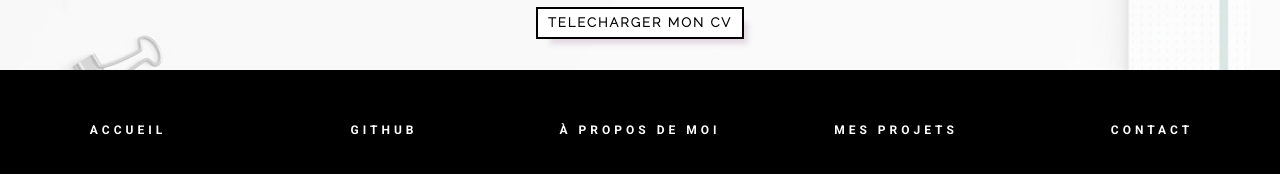
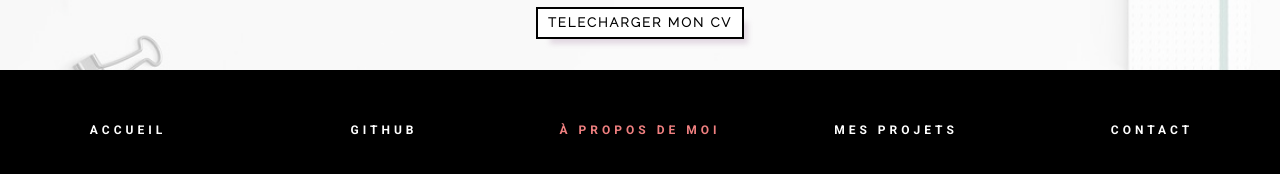
Before and after one commit to dkm94/Portfolio, a React (Create React App) app: page /AboutMe in a window 1280 px wide. Shown: the part 610-784 px from the top of the page. Built offline with nearby package versions, Linux system fonts and the light colour scheme; a web font is replaced by a local one.

Commit message:
css changes on navbar

```diff
--- a/src/App.css
+++ b/src/App.css
@@ -21,6 +21,10 @@ h3 {
     display: none
 }
 
+a.current {
+    color: lightcoral;
+}
+
 .liens-navigation-burger {
     display: none
 }
@@ -37,13 +41,10 @@ h3 {
     align-items: center;
 }
 
-ul.liens-navigation li {
+.linkStyle {
     margin: 0;
     display: flex;
-    height: 100%;
-    width: 20vw;
     text-align: center;
-    color: #555;
     transition: background-color 0.5s 0.2s ease, color 0.3s ease;
     cursor: pointer;
     font-size: 12px;
@@ -52,13 +53,17 @@ ul.liens-navigation li {
     font-weight: 800;
     align-items: center;
     justify-content: center;
+    height: 100%;
+    width: 100%;
+    color: #FFF;
+    text-decoration: none;
 }
 
-ul.liens-navigation li:hover {
+.linkStyle:hover {
     background-color: grey;
 }
 
-ul.liens-navigation li a {
+.linkStyle a {
     height: 100%;
     width: 100%;
     justify-content: center;
--- a/src/Components/Navbar.js
+++ b/src/Components/Navbar.js
@@ -1,5 +1,5 @@
 import React, { Component } from "react";
-import { Link, withRouter } from 'react-router-dom';
+import { NavLink, withRouter } from 'react-router-dom';
 
 class Navbar extends Component {
 
@@ -23,13 +23,13 @@ toggleMenu = () => {
 
         return(
                 <nav>
-                    <ul className="liens-navigation">
-                        <li><Link to="/">Accueil</Link></li>
-                        <li><a href="http://github.com/dkm94">Github</a></li>
-                        <li><Link to="/AboutMe">À propos de moi</Link></li>
-                        <li><Link to="/Projets">Mes projets</Link></li>
-                        <li><Link to="/Contact">Contact</Link></li>
-                    </ul>
+                    <div className="liens-navigation">
+                        <NavLink to="/" exact className="linkStyle" activeClassName="current">Accueil</NavLink>
+                        <li className="linkStyle"><a href="http://github.com/dkm94"  activeClassName="current">Github</a></li>
+                        <NavLink to="/AboutMe" className="linkStyle" activeClassName="current">À propos de moi</NavLink>
+                        <NavLink to="/Projets" className="linkStyle" activeClassName="current">Mes projets</NavLink>
+                        <NavLink to="/Contact" className="linkStyle" activeClassName="current">Contact</NavLink>
+                    </div>
 
 
                     <div className="barMenu" onClick={this.toggleMenu}>
@@ -38,11 +38,11 @@ toggleMenu = () => {
                         <div className="bar"></div>
                     </div>
                     <ul className="liens-navigation-burger" style={{display: this.state.visible ? "flex" : "none"}}>
-                        <li onClick={this.toggleMenu}><Link to="/">Accueil</Link></li>
+                        <li onClick={this.toggleMenu}><NavLink to="/">Accueil</NavLink></li>
                         <li onClick={this.toggleMenu}><a href="http://github.com/dkm94">Github</a></li>
-                        <li onClick={this.toggleMenu}><Link to="/AboutMe">À propos de moi</Link></li>
-                        <li onClick={this.toggleMenu}><Link to="/Projets">Mes projets</Link></li>
-                        <li onClick={this.toggleMenu}><Link to="/Contact">Contact</Link></li>
+                        <li onClick={this.toggleMenu}><NavLink to="/AboutMe">À propos de moi</NavLink></li>
+                        <li onClick={this.toggleMenu}><NavLink to="/Projets">Mes projets</NavLink></li>
+                        <li onClick={this.toggleMenu}><NavLink to="/Contact">Contact</NavLink></li>
                     </ul>
                 </nav>
 
```
